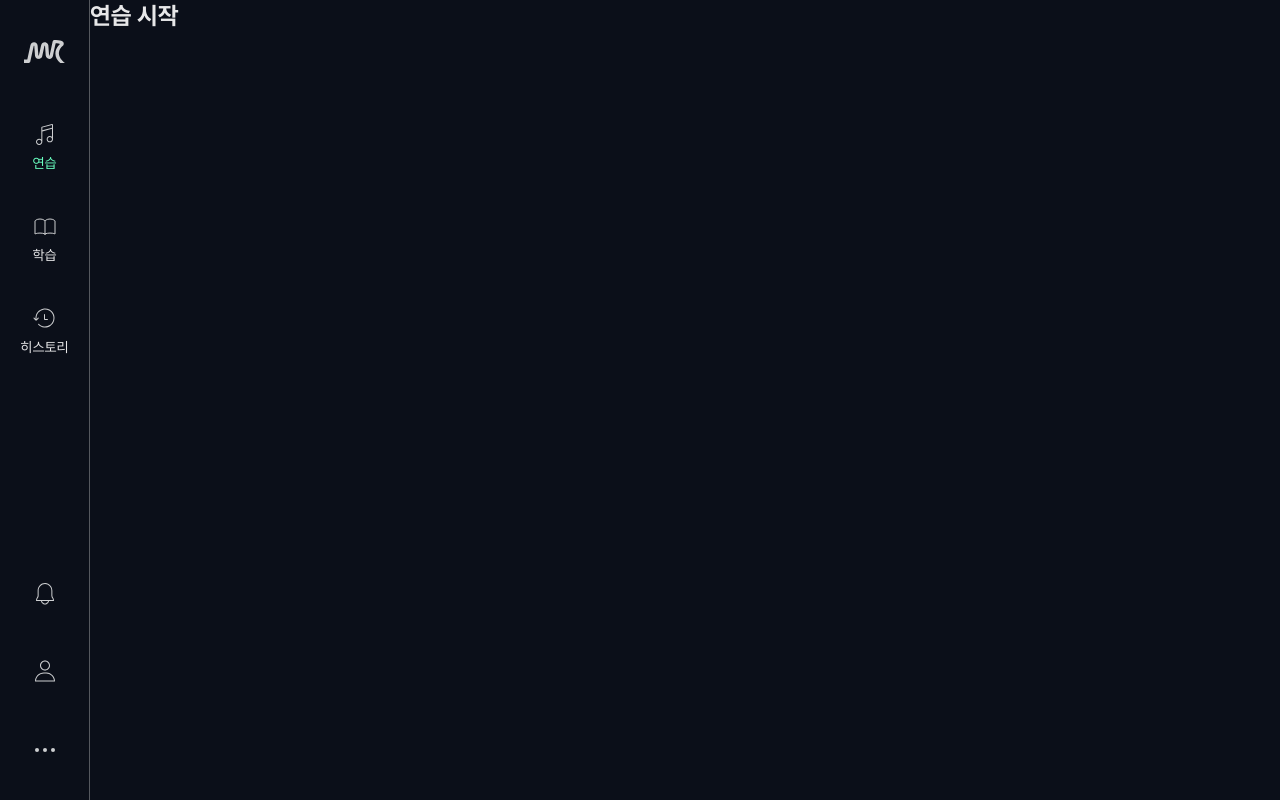
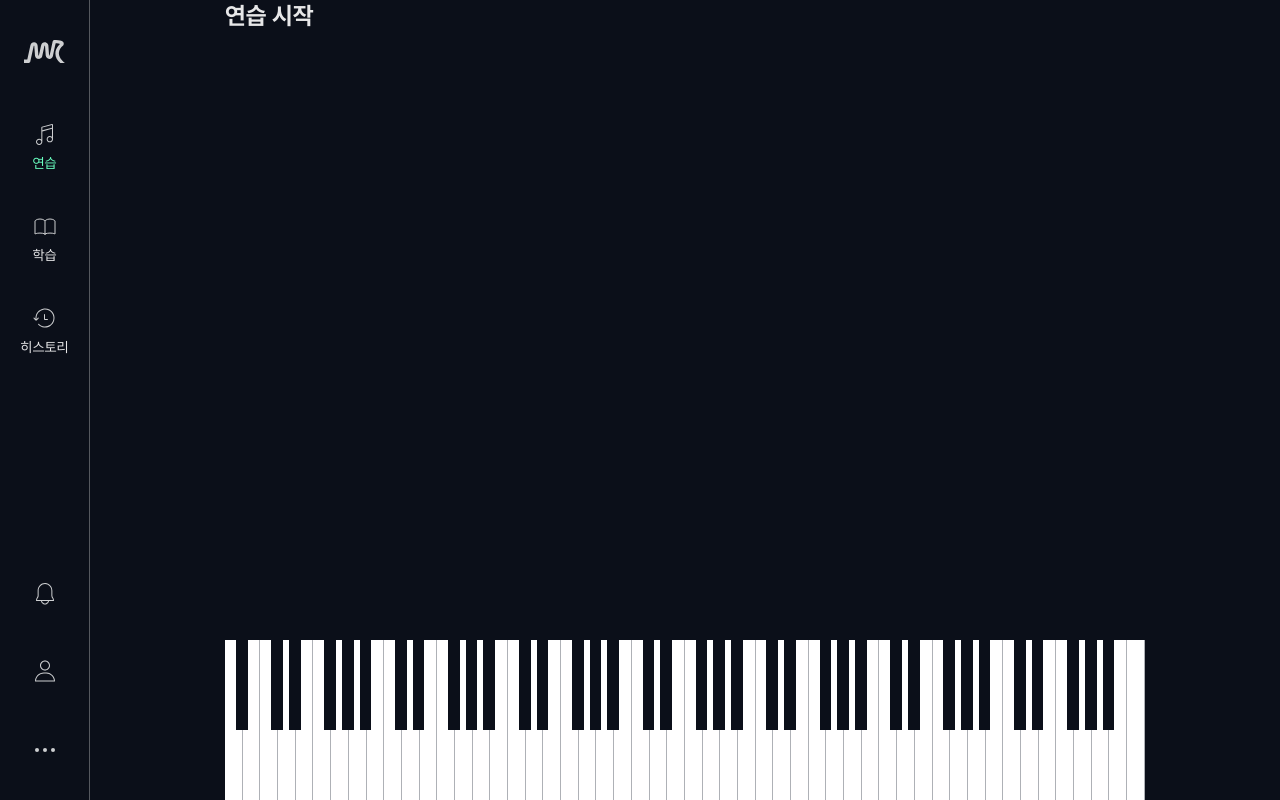
Before and after one commit to Musereview/FE, a React (Vite) app: page /practice/1/play in a window 1280 px wide. Built offline with nearby package versions, Linux system fonts and the light colour scheme.

Commit message:
feat: 건반(88/61) UI 구현 및 미디 입력 연동

```diff
--- /dev/null
+++ b/src/components/piano/Piano.tsx
@@ -0,0 +1,37 @@
+// 피아노 건반(88/61) 컴포넌트
+import { PIANO_RANGE } from '@//constants/piano';
+
+interface PianoProps {
+  keyCount?: 88 | 61;
+  activeNotes: Set<number>;
+}
+
+const isBlack = (midi: number) => [1, 3, 6, 8, 10].includes(midi % 12);
+
+function Piano({ keyCount = 88, activeNotes }: PianoProps) {
+  const { start, end } = PIANO_RANGE[keyCount];
+  const keys = Array.from({ length: end - start + 1 }, (_, i) => start + i);
+  const whites = keys.filter((k) => !isBlack(k));
+
+  return (
+    <div className="mx-auto flex h-40 w-full max-w-[1560px] select-none">
+      {whites.map((midi) => (
+        <div
+          key={midi}
+          className={`relative flex-1 border-r-[1.5px] border-r-gray-500 ${
+            activeNotes.has(midi) ? 'bg-primary-200' : 'bg-gray-100'
+          }`}>
+          {isBlack(midi + 1) && midi + 1 <= end && (
+            <div
+              className={`absolute top-0 -right-[35.088%] z-10 h-[56.25%] w-[70.175%] ${
+                activeNotes.has(midi + 1) ? 'bg-primary-200 border-x border-b border-gray-600' : 'bg-gray-950'
+              }`}
+            />
+          )}
+        </div>
+      ))}
+    </div>
+  );
+}
+
+export default Piano;
--- /dev/null
+++ b/src/constants/piano.ts
@@ -0,0 +1,5 @@
+// MIDI 노트 범위: 88건반 A0(21)~C8(108), 61건반 C2(36)~C7(96)
+export const PIANO_RANGE = {
+  88: { start: 21, end: 108 },
+  61: { start: 36, end: 96 },
+} as const;
--- /dev/null
+++ b/src/hooks/useActiveNotes.ts
@@ -0,0 +1,20 @@
+// src/hooks/useActiveNotes.ts
+// 현재 눌려있는 건반 목록 관리 훅
+import { useState } from 'react';
+import { useMidi } from '@/hooks/useMidi';
+
+export function useActiveNotes() {
+  const [activeNotes, setActiveNotes] = useState<Set<number>>(new Set());
+
+  const { inputs, error } = useMidi(
+    (note) => setActiveNotes((prev) => new Set(prev).add(note)),
+    (note) =>
+      setActiveNotes((prev) => {
+        const next = new Set(prev);
+        next.delete(note);
+        return next;
+      }),
+  );
+
+  return { activeNotes, inputs, error };
+}
--- /dev/null
+++ b/src/hooks/useMidi.ts
@@ -0,0 +1,57 @@
+// src/hooks/useMidi.ts
+// Web MIDI API와의 통신을 전담하는 훅
+import { useEffect, useRef, useState } from 'react';
+
+export interface MidiDevice {
+  id: string;
+  name: string;
+}
+export type NoteHandler = (note: number, velocity: number, time: number) => void;
+
+export function useMidi(onNoteOn?: NoteHandler, onNoteOff?: (note: number) => void) {
+  const [inputs, setInputs] = useState<MidiDevice[]>([]);
+  const [error, setError] = useState<string | null>(null);
+  const accessRef = useRef<MIDIAccess | null>(null);
+
+  // 핸들러를 ref로 유지 → 재렌더마다 리스너 재등록 방지
+  const handlers = useRef({ onNoteOn, onNoteOff });
+  handlers.current = { onNoteOn, onNoteOff };
+
+  useEffect(() => {
+    let cancelled = false;
+
+    navigator
+      .requestMIDIAccess()
+      .then((access) => {
+        if (cancelled) return;
+        accessRef.current = access;
+
+        const attach = () => {
+          const list = [...access.inputs.values()];
+          setInputs(list.map((i) => ({ id: i.id, name: i.name ?? 'Unknown' })));
+
+          for (const input of list) {
+            input.onmidimessage = (e) => {
+              const [status, note, velocity] = e.data!;
+              const cmd = status & 0xf0;
+              if (cmd === 0x90 && velocity > 0) {
+                handlers.current.onNoteOn?.(note, velocity, e.timeStamp);
+              } else if (cmd === 0x80 || (cmd === 0x90 && velocity === 0)) {
+                handlers.current.onNoteOff?.(note);
+              }
+            };
+          }
+        };
+
+        attach();
+        access.onstatechange = attach; // 연결/해제 시 목록 갱신
+      })
+      .catch(() => setError('MIDI 접근이 거부되었거나 지원되지 않는 브라우저입니다.'));
+
+    return () => {
+      cancelled = true;
+    };
+  }, []);
+
+  return { inputs, error };
+}
--- a/src/pages/practice/PracticePlayPage.tsx
+++ b/src/pages/practice/PracticePlayPage.tsx
@@ -1,6 +1,20 @@
 // 연습 플레이 페이지 - 61건반/88건반
+import Piano from '@/components/piano/Piano';
+import { useActiveNotes } from '@/hooks/useActiveNotes';
+
 function PracticePlayPage() {
-  return <h1 className="text-2xl font-bold">연습 시작</h1>;
+  const { activeNotes } = useActiveNotes();
+
+  return (
+    <div className="flex h-full flex-col px-[135px]">
+      <h1 className="text-2xl font-bold">연습 시작</h1>
+
+      {/* 나중에 여기에 떨어지는 노트바(canvas) 영역이 들어감 */}
+      <div className="flex-1" />
+
+      <Piano keyCount={88} activeNotes={activeNotes} />
+    </div>
+  );
 }
 
 export default PracticePlayPage;
```
